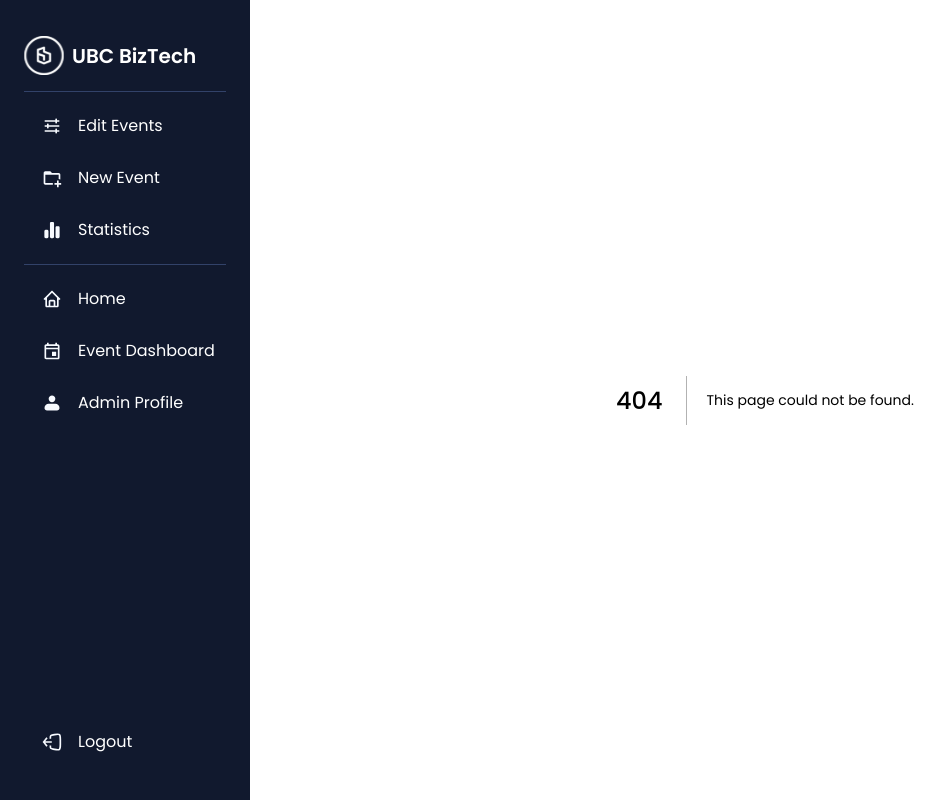
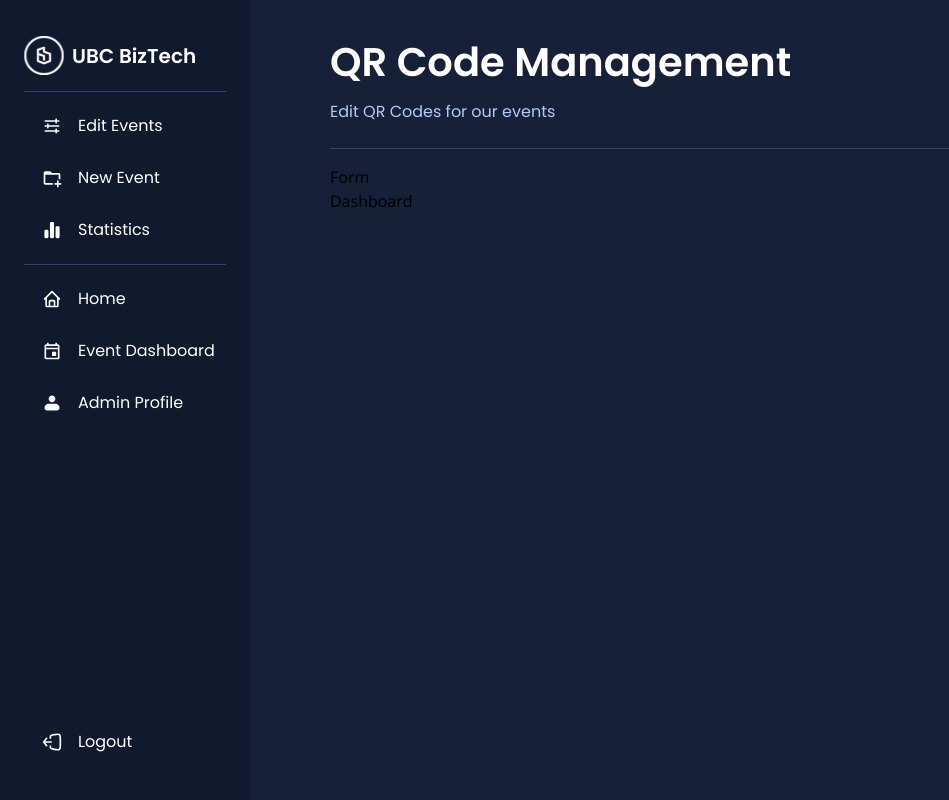
Before and after one commit to ubc-biztech/bt-web-v2, a Next.js app: page /admin/edit-companion in a window 1280 px wide. Before the commit this address had no page. Shown: the whole page, without its empty margins (0-949 px from the left). Built offline with nearby package versions, Linux system fonts and the light colour scheme; what aws-amplify would draw is missing.

Commit message:
Component Scaffold

```diff
--- /dev/null
+++ b/src/components/QrCodeManager/Form.tsx
@@ -0,0 +1,7 @@
+import { FC } from "react";
+
+interface FormProps {}
+
+export const Form: FC<FormProps> = () => {
+  return <div className="w-full">Form</div>;
+};
--- /dev/null
+++ b/src/components/QrCodeManager/QrDashboard.tsx
@@ -0,0 +1,7 @@
+import { FC } from "react";
+
+interface QrDashboardProps {}
+
+export const QrDashboard: FC<QrDashboardProps> = () => {
+  return <div className="w-full">Dashboard</div>;
+};
--- /dev/null
+++ b/src/pages/admin/edit-companion.tsx
@@ -0,0 +1,27 @@
+import { Form } from "@/components/QrCodeManager/Form";
+import { QrDashboard } from "@/components/QrCodeManager/QrDashboard";
+import { FC } from "react";
+
+interface CompanionProps {}
+
+const Page: FC<CompanionProps> = () => {
+  return (
+    <main className="bg-primary-color min-h-screen w-full">
+      <div className="w-full">
+        <div className="mx-auto pt-8 md:px-20 px-5 flex flex-col">
+          <span>
+            <h2 className="text-white text-xl lg:text-[40px]">QR Code Management</h2>
+            <div className="flex items-center justify-between h-[40px]">
+              <p className="text-baby-blue font-poppins">Edit QR Codes for our events</p>
+            </div>
+          </span>
+          <div className="bg-navbar-tab-hover-bg h-[1px] my-4" />
+          <Form />
+          <QrDashboard />
+        </div>
+      </div>
+    </main>
+  );
+};
+
+export default Page;
```
Also changed, not shown: src/middleware.ts (+6 -5 lines), src/components/QrCodeManager/SearchBar.tsx (added).
